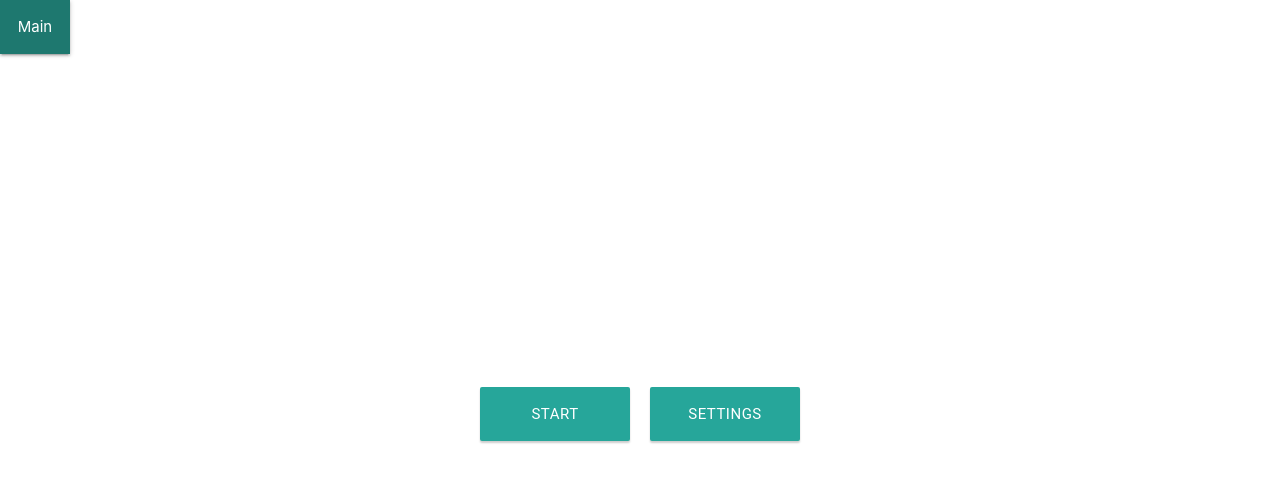
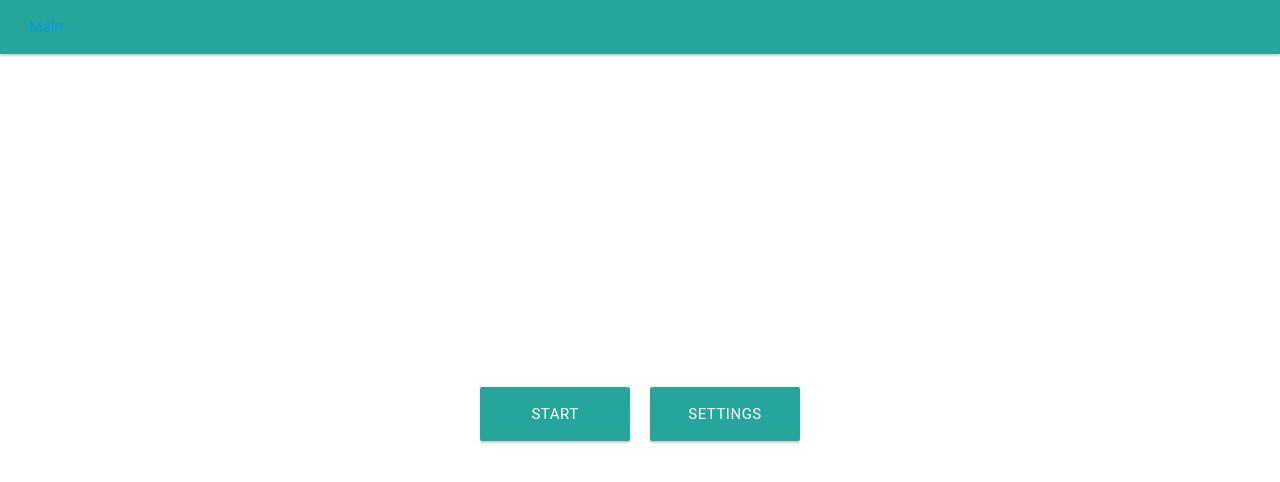
Before and after one commit to Ekaterina1994/quiz, a React (Create React App) app in the folder client/: page / in a window 1280 px wide. Shown: the top 482 px of the page. Built offline with nearby package versions, Linux system fonts and the light colour scheme.

Commit message:
#17-Recreate components/delete menu, add header

```diff
--- a/client/src/app/App.tsx
+++ b/client/src/app/App.tsx
@@ -1,6 +1,6 @@
 import React from "react";
 import {BrowserRouter as Router, Route, Routes} from "react-router-dom";
-import Menu from "src/app/logic/menu/Menu";
+import Header from "src/app/component/header/Header";
 import MainPage from "src/app/logic/mainPage/MainPage";
 import SettingsPage from "src/app/logic/settingsPage/SettingsPage";
 import QuizPage from "src/app/logic/quizPage/QuizPage";
@@ -15,7 +15,7 @@ export const QUIZ_PATH = "quiz";
 const App: React.FC = () => {
   return (
     <Router>
-      <Menu />
+      <Header />
       <Routes>
         <Route path="/" element={<MainPage />} />
         <Route path={SETTINGS_PATH} element={<SettingsPage />} />
--- /dev/null
+++ b/client/src/app/component/header/Header.module.scss
@@ -0,0 +1,10 @@
+@import "src/index.scss";
+
+.header {
+  height: $height_button;
+  width: $width_header;
+  line-height: $line-height;
+  padding: $padding_button;
+  background-color: $main_color;
+  box-shadow: $box-shadow;
+}
--- /dev/null
+++ b/client/src/app/component/header/Header.tsx
@@ -0,0 +1,21 @@
+import React from "react";
+import {NavLink} from "react-router-dom";
+import clsx from "clsx";
+import styles from "src/app/component/header/Header.module.scss";
+
+const MAIN_PATH = "/";
+
+/**
+ * Header with links
+ */
+const Header: React.FC = () => {
+  const headerClassName = clsx(styles.header);
+
+  return (
+    <header className={headerClassName}>
+      <NavLink to={MAIN_PATH}>Main</NavLink>
+    </header>
+  );
+};
+
+export default Header;
--- a/client/src/app/component/list/List.module.scss
+++ /dev/null
@@ -1,20 +0,0 @@
-@import "src/index.scss";
-
-.wrapper {
-  width: $width_menu;
-  background-color: $main_color;
-  height: $height_list;
-  line-height: $line-height_list;
-}
-
-.list {
-  color: $color_text_additional;
-  text-align: center;
-}
-
-.item {
-  width: $width_menu;
-  &:hover {
-    background-color: $color_hover_link;
-  }
-}
--- a/client/src/app/component/list/List.tsx
+++ /dev/null
@@ -1,30 +0,0 @@
-import React from "react";
-import {NavLink} from "react-router-dom";
-import clsx from "clsx";
-import styles from "src/app/component/list/List.module.scss";
-
-interface PathName {
-  pathMain: string;
-}
-
-/**
- * Navigation component to main Page
- */
-const List: React.FC<PathName> = (props: PathName) => {
-  const wrapperClassName = clsx(styles.wrapper);
-  const listClassName = clsx(styles.list);
-  const itemClassName = clsx(styles.item);
-
-  return (
-    <nav className={wrapperClassName}>
-      <ul className={listClassName}>
-        <li className={itemClassName}>
-          <NavLink to={props.pathMain}>Main</NavLink>
-        </li>
-      </ul>
-    </nav>
-
-  );
-};
-
-export default List;
--- a/client/src/app/logic/menu/Menu.tsx
+++ /dev/null
@@ -1,15 +0,0 @@
-import React from "react";
-import List from "src/app/component/list/List";
-
-const MAIN_PATH = "/";
-
-/**
- * Header with links
- */
-const Menu: React.FC = () => {
-  return (
-    <List pathMain={MAIN_PATH} />
-  );
-};
-
-export default Menu;
--- a/client/src/index.scss
+++ b/client/src/index.scss
@@ -27,7 +27,7 @@ $color_text_paragraph: rgba(0, 0, 0, 0.87);
 $color_hover_link: #21867c;
 $color_switch: #ccc;
 
-$width_menu: 70px;
+$width_header: 100%;
 $width_button: 150px;
 $height_button: 54px;
 $line-height: 54px;
```
